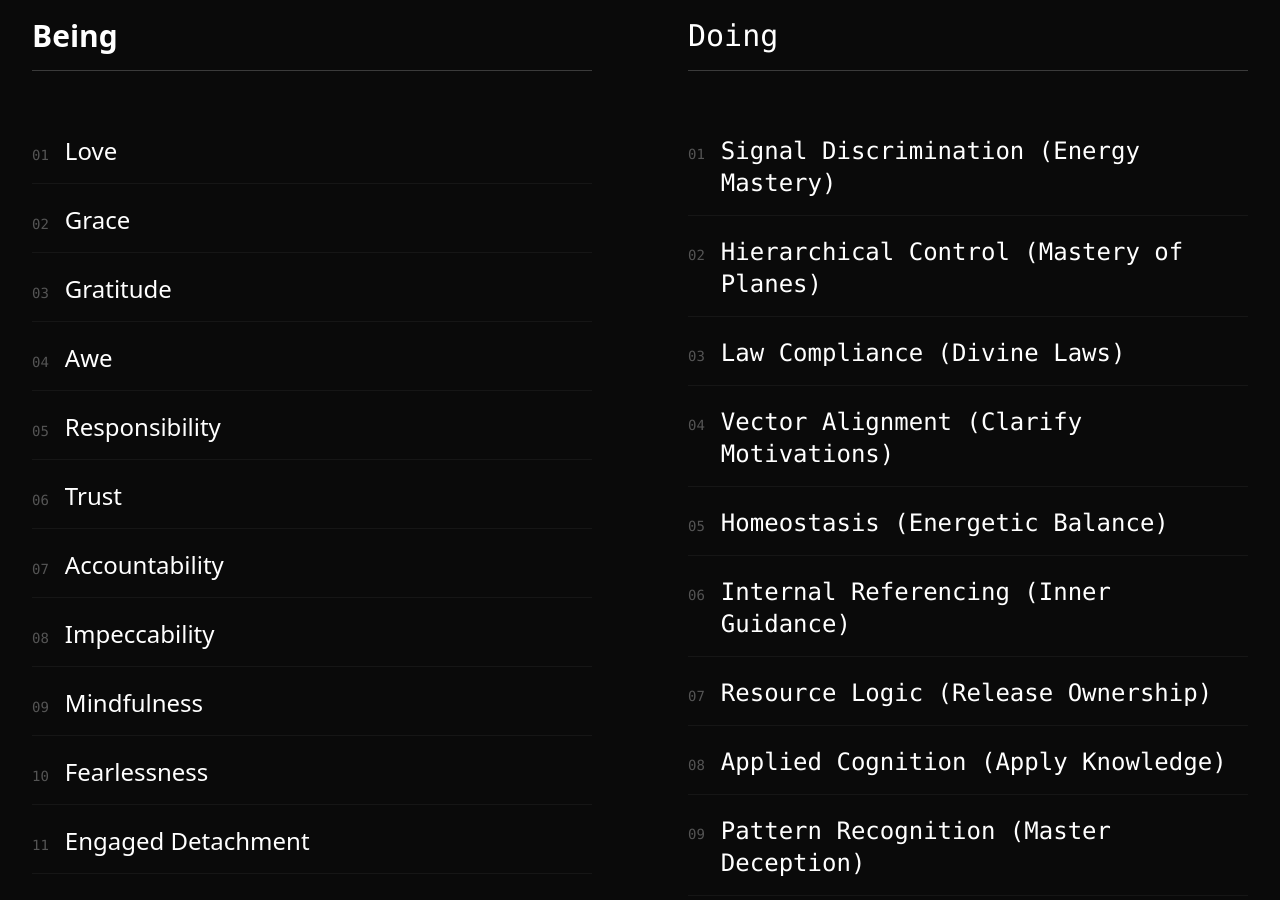
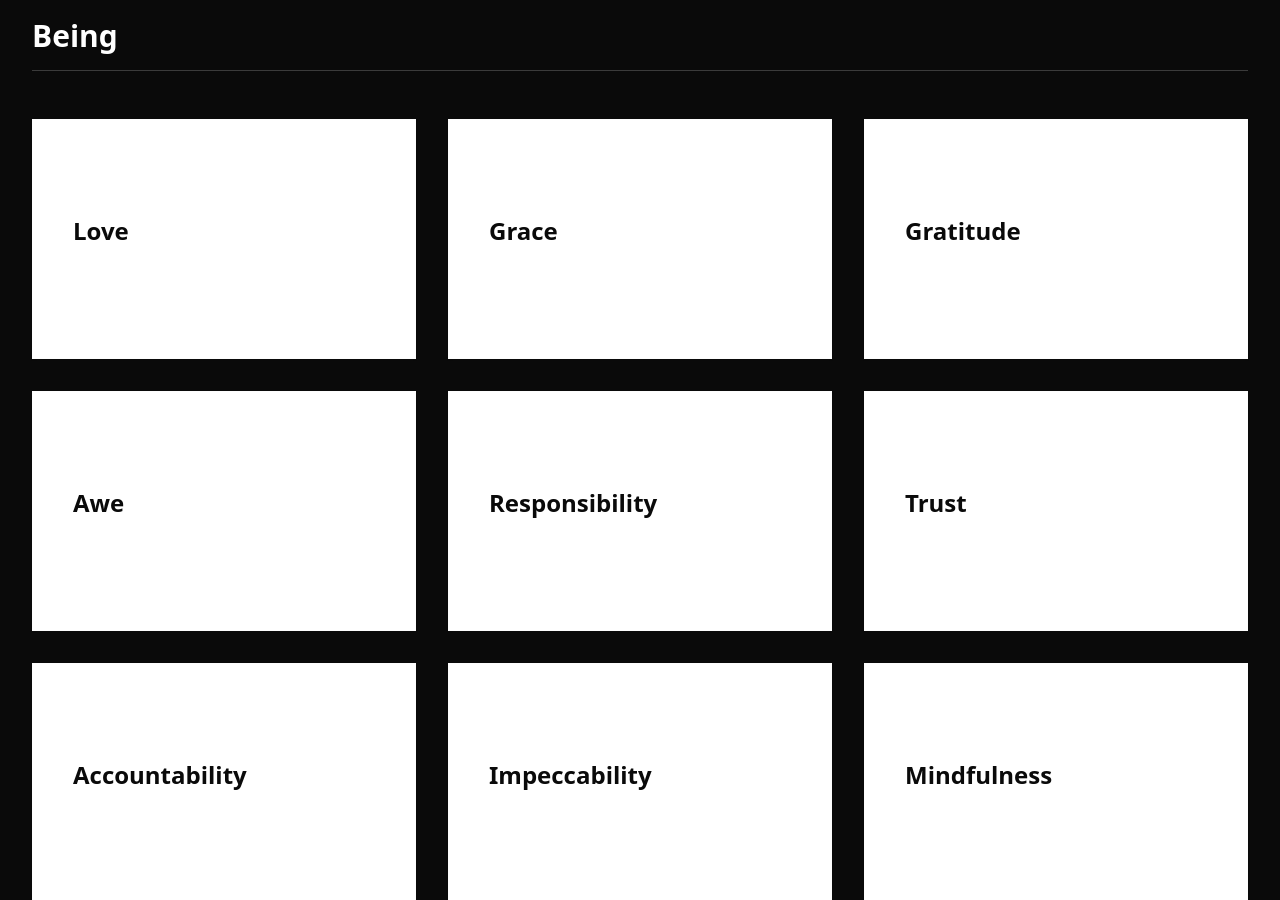
Before and after one commit to pajew-ski/pajew-ski.github.io, a React (Vite) app: page / in a window 1280 px wide. Shown: the part 1860-2760 px from the top of the page. Built offline with nearby package versions, Linux system fonts and the light colour scheme.

Commit message:
feat: Redesign Axioms section with a new card layout, enhanced hover effects, and refined axiom descriptions, along with a minor LanguageSwitcher styling update.

```diff
--- a/src/components/Axioms.tsx
+++ b/src/components/Axioms.tsx
@@ -15,7 +15,6 @@ interface AxiomModuleData {
 export function Axioms() {
   const { t } = useTranslation();
 
-  // Cast the translation results to our interfaces
   const moduleA = t('axioms.modules.moduleA', { returnObjects: true }) as AxiomModuleData;
   const moduleB = t('axioms.modules.moduleB', { returnObjects: true }) as AxiomModuleData;
 
@@ -43,10 +42,8 @@ export function Axioms() {
           </motion.p>
         </div>
 
-        {/* Bivalent Grid System */}
-        <div className="grid grid-cols-1 md:grid-cols-2 gap-16 md:gap-24">
-
-          {/* Module A: Sein (Left Column) */}
+        <div className="space-y-32">
+          {/* Module A: Sein */}
           <div className="space-y-12">
             <motion.h3
               initial={{ opacity: 0, x: -20 }}
@@ -56,84 +53,75 @@ export function Axioms() {
             >
               {moduleA.title}
             </motion.h3>
-            <div className="space-y-1">
+            <div className="grid grid-cols-1 md:grid-cols-2 lg:grid-cols-3 gap-8">
               {moduleA.list.map((item, index) => (
-                <AxiomItem
+                <AxiomCard
                   key={index}
                   item={item}
                   index={index}
-                  fontClass="font-sans"
                 />
               ))}
             </div>
           </div>
 
-          {/* Module B: Tun (Right Column) */}
+          {/* Module B: Tun */}
           <div className="space-y-12">
              <motion.h3
-              initial={{ opacity: 0, x: 20 }}
+              initial={{ opacity: 0, x: -20 }}
               whileInView={{ opacity: 1, x: 0 }}
               viewport={{ once: true }}
-              className="text-3xl font-mono border-b border-background/20 pb-4"
+              className="text-3xl font-bold border-b border-background/20 pb-4"
             >
               {moduleB.title}
             </motion.h3>
-            <div className="space-y-1">
+            <div className="grid grid-cols-1 md:grid-cols-2 lg:grid-cols-3 gap-8">
               {moduleB.list.map((item, index) => (
-                <AxiomItem
+                <AxiomCard
                   key={index}
                   item={item}
                   index={index}
-                  fontClass="font-mono"
                 />
               ))}
             </div>
           </div>
-
         </div>
       </div>
     </section>
   );
 }
 
-function AxiomItem({ item, index, fontClass }: { item: AxiomItemData; index: number; fontClass: string }) {
+function AxiomCard({ item, index }: { item: AxiomItemData; index: number }) {
   const [isHovered, setIsHovered] = useState(false);
 
   return (
     <motion.div
-      initial={{ opacity: 0, y: 10 }}
+      initial={{ opacity: 0, y: 20 }}
       whileInView={{ opacity: 1, y: 0 }}
       viewport={{ once: true }}
       transition={{ delay: index * 0.05 }}
-      className="group cursor-pointer py-4 border-b border-background/5"
+      className="bg-background text-foreground p-8 md:p-10 flex flex-col justify-center min-h-[240px] border border-border/10 shadow-sm hover:shadow-lg transition-all duration-300 relative overflow-hidden group"
       onMouseEnter={() => setIsHovered(true)}
       onMouseLeave={() => setIsHovered(false)}
       onClick={() => setIsHovered(!isHovered)}
     >
-      <div className="flex items-baseline gap-4">
-        <span className={`text-sm opacity-30 font-mono`}>
-          {(index + 1).toString().padStart(2, '0')}
-        </span>
-        <div className="flex-1">
-          <h4 className={`text-xl md:text-2xl font-medium transition-colors duration-300 ${fontClass} ${isHovered ? 'text-primary' : 'text-background'}`}>
+      <div className="relative z-10">
+        <h4 className="text-2xl font-bold mb-4 group-hover:text-primary transition-colors duration-300">
           {item.title}
         </h4>
         <motion.div
-            initial={false}
+          initial={{ opacity: 0, height: 0 }}
           animate={{
-              height: isHovered ? 'auto' : 0,
             opacity: isHovered ? 1 : 0,
-              marginTop: isHovered ? 8 : 0
+            height: isHovered ? 'auto' : 0
           }}
           transition={{ duration: 0.3, ease: "easeOut" }}
           className="overflow-hidden"
         >
-            <p className="text-background/70 font-light leading-relaxed">
+          <p className="text-foreground/80 font-light leading-relaxed pt-2">
             {item.desc}
           </p>
         </motion.div>
       </div>
-      </div>
     </motion.div>
   );
 }
--- a/src/components/LanguageSwitcher.tsx
+++ b/src/components/LanguageSwitcher.tsx
@@ -11,7 +11,7 @@ export function LanguageSwitcher() {
   return (
     <button
       onClick={toggleLanguage}
-      className="px-3 py-1 text-sm font-medium hover:text-primary transition-colors tracking-widest uppercase font-mono"
+      className="px-3 py-1 text-sm font-medium hover:text-primary transition-colors tracking-widest uppercase"
       aria-label="Toggle language"
     >
       {isGerman ? 'EN' : 'DE'}
--- a/src/locales/de.json
+++ b/src/locales/de.json
@@ -46,18 +46,18 @@
       "moduleB": {
         "title": "Tun",
         "list": [
-          { "title": "Signal-Diskriminierung (Energy Mastery)", "desc": "Trennung von Impuls (Rauschen) und Intuition (Signal)." },
-          { "title": "Hierarchische Kontrolle (Mastery of Planes)", "desc": "Subordination des Niederen Geistes unter den Höheren Geist." },
-          { "title": "Gesetzes-Konformität (Divine Laws)", "desc": "Operation via Intent, Consent und Authority im Einklang mit dem Naturrecht." },
-          { "title": "Vektor-Ausrichtung (Clarify Motivations)", "desc": "Shift von \"Service-to-Self\" (Entropie) zu \"Service-to-Others\" (Negentropie)." },
-          { "title": "Homöostase (Energetic Balance)", "desc": "Aktive Wiederherstellung von Gleichgewicht und Harmlosigkeit." },
-          { "title": "Interne Referenzierung (Inner Guidance)", "desc": "Autonome Steuerung; Immunität gegen externe Manipulation." },
-          { "title": "Ressourcen-Logik (Release Ownership)", "desc": "Transition zu Stewardship (Verwaltung von Energiefluss)." },
-          { "title": "Angewandte Kognition (Apply Knowledge)", "desc": "Weisheit wird nur durch Tat (Dienst) validiert." },
-          { "title": "Mustererkennung (Master Deception)", "desc": "Durchdringung der holografischen Täuschung und Ego-Filter." },
-          { "title": "Nullpunkt-Beobachtung (Perfect Neutrality)", "desc": "Beobachtung ohne emotionale Ladung (Barmherziger Zeuge)." },
-          { "title": "Integrale Synthese (Spiritual Integration)", "desc": "Akzeptanz der vollen Realität ohne \"Spiritual Bypassing\"." },
-          { "title": "Signal-Kongruenz (Be the Example)", "desc": "Lehre durch Resonanz, nicht durch Rhetorik. Das System/Subjekt muss die Frequenz, die es ausgibt, sein." }
+          { "title": "Signal-Diskriminierung", "desc": "Energie-Meisterschaft. Trennung von Impuls (Rauschen) und Intuition (Signal)." },
+          { "title": "Hierarchische Kontrolle", "desc": "Meisterschaft der Ebenen. Subordination des Niederen Geistes unter den Höheren Geist." },
+          { "title": "Gesetzes-Konformität", "desc": "Göttliche Gesetze. Operation via Intent, Consent und Authority im Einklang mit dem Naturrecht." },
+          { "title": "Vektor-Ausrichtung", "desc": "Klärung der Motivation. Shift von \"Service-to-Self\" (Entropie) zu \"Service-to-Others\" (Negentropie)." },
+          { "title": "Homöostase", "desc": "Energetische Balance. Aktive Wiederherstellung von Gleichgewicht und Harmlosigkeit." },
+          { "title": "Interne Referenzierung", "desc": "Innere Führung. Autonome Steuerung; Immunität gegen externe Manipulation." },
+          { "title": "Ressourcen-Logik", "desc": "Loslassen von Besitz. Transition zu Stewardship (Verwaltung von Energiefluss)." },
+          { "title": "Angewandte Kognition", "desc": "Anwendung von Wissen. Weisheit wird nur durch Tat (Dienst) validiert." },
+          { "title": "Mustererkennung", "desc": "Meisterung der Täuschung. Durchdringung der holografischen Täuschung und Ego-Filter." },
+          { "title": "Nullpunkt-Beobachtung", "desc": "Perfekte Neutralität. Beobachtung ohne emotionale Ladung (Barmherziger Zeuge)." },
+          { "title": "Integrale Synthese", "desc": "Spirituelle Integration. Akzeptanz der vollen Realität ohne \"Spiritual Bypassing\"." },
+          { "title": "Signal-Kongruenz", "desc": "Sei das Beispiel. Lehre durch Resonanz, nicht durch Rhetorik. Das System/Subjekt muss die Frequenz, die es ausgibt, sein." }
         ]
       }
     }
--- a/src/locales/en.json
+++ b/src/locales/en.json
@@ -46,18 +46,18 @@
       "moduleB": {
         "title": "Doing",
         "list": [
-          { "title": "Signal Discrimination (Energy Mastery)", "desc": "Separation of impulse (noise) and intuition (signal)." },
-          { "title": "Hierarchical Control (Mastery of Planes)", "desc": "Subordination of the Lower Mind to the Higher Mind." },
-          { "title": "Law Compliance (Divine Laws)", "desc": "Operation via Intent, Consent, and Authority in alignment with Natural Law." },
-          { "title": "Vector Alignment (Clarify Motivations)", "desc": "Shift from \"Service-to-Self\" (Entropy) to \"Service-to-Others\" (Negentropy)." },
-          { "title": "Homeostasis (Energetic Balance)", "desc": "Active restoration of balance and harmlessness." },
-          { "title": "Internal Referencing (Inner Guidance)", "desc": "Autonomous control; immunity to external manipulation." },
-          { "title": "Resource Logic (Release Ownership)", "desc": "Transition to Stewardship (management of energy flow)." },
-          { "title": "Applied Cognition (Apply Knowledge)", "desc": "Wisdom is validated solely by deed (service)." },
-          { "title": "Pattern Recognition (Master Deception)", "desc": "Penetration of holographic deception and ego filters." },
-          { "title": "Zero-Point Observation (Perfect Neutrality)", "desc": "Observation without emotional charge (Merciful Witness)." },
-          { "title": "Integral Synthesis (Spiritual Integration)", "desc": "Acceptance of full reality without \"Spiritual Bypassing\"." },
-          { "title": "Signal Congruence (Be the Example)", "desc": "Teaching through resonance, not rhetoric. The system/subject must be the frequency it emits." }
+          { "title": "Signal Discrimination", "desc": "Energy Mastery. Separation of impulse (noise) and intuition (signal)." },
+          { "title": "Hierarchical Control", "desc": "Mastery of Planes. Subordination of the Lower Mind to the Higher Mind." },
+          { "title": "Law Compliance", "desc": "Divine Laws. Operation via Intent, Consent, and Authority in alignment with Natural Law." },
+          { "title": "Vector Alignment", "desc": "Clarify Motivations. Shift from \"Service-to-Self\" (Entropy) to \"Service-to-Others\" (Negentropy)." },
+          { "title": "Homeostasis", "desc": "Energetic Balance. Active restoration of balance and harmlessness." },
+          { "title": "Internal Referencing", "desc": "Inner Guidance. Autonomous control; immunity to external manipulation." },
+          { "title": "Resource Logic", "desc": "Release Ownership. Transition to Stewardship (management of energy flow)." },
+          { "title": "Applied Cognition", "desc": "Apply Knowledge. Wisdom is validated solely by deed (service)." },
+          { "title": "Pattern Recognition", "desc": "Master Deception. Penetration of holographic deception and ego filters." },
+          { "title": "Zero-Point Observation", "desc": "Perfect Neutrality. Observation without emotional charge (Merciful Witness)." },
+          { "title": "Integral Synthesis", "desc": "Spiritual Integration. Acceptance of full reality without \"Spiritual Bypassing\"." },
+          { "title": "Signal Congruence", "desc": "Be the Example. Teaching through resonance, not rhetoric. The system/subject must be the frequency it emits." }
         ]
       }
     }
--- a/tailwind.config.js
+++ b/tailwind.config.js
@@ -9,7 +9,6 @@ export default {
     extend: {
       fontFamily: {
         sans: ['system-ui', '-apple-system', 'BlinkMacSystemFont', 'Segoe UI', 'Roboto', 'Helvetica Neue', 'Arial', 'sans-serif'],
-        mono: ['ui-monospace', 'SFMono-Regular', 'Menlo', 'Monaco', 'Consolas', 'Liberation Mono', 'Courier New', 'monospace'],
       },
       colors: {
         border: "hsl(var(--border) / <alpha-value>)",
```
Lines whose indentation alone changed are shown as unchanged.
